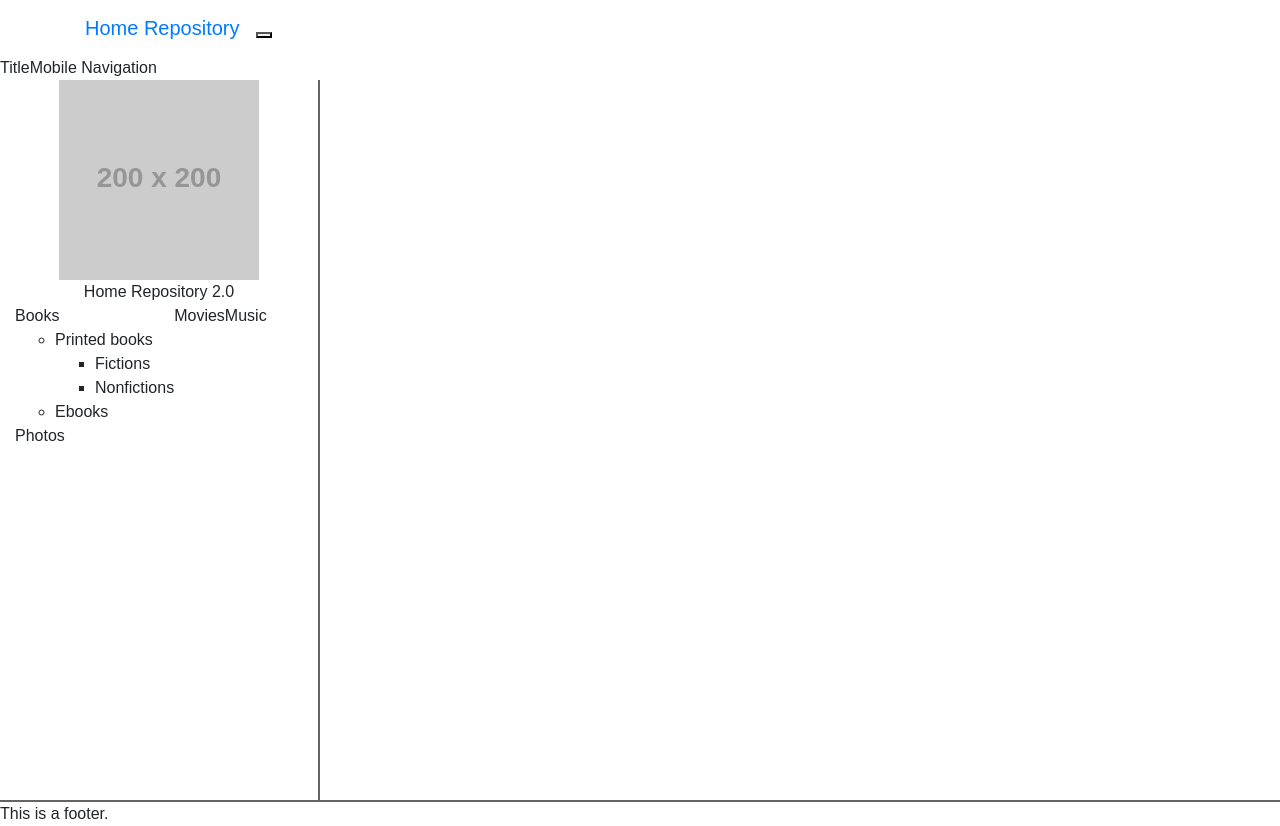
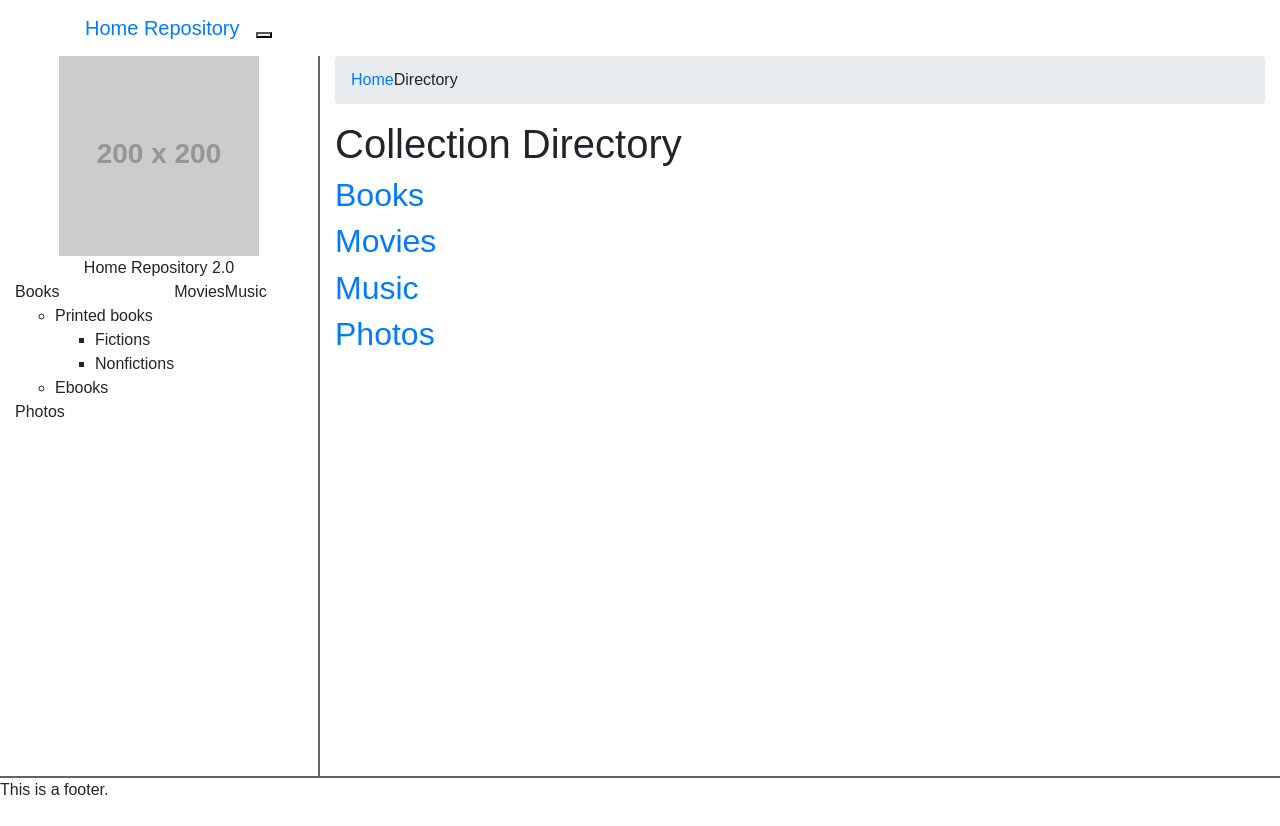
Before and after one commit to rorasa/homerepository, a React (Create React App) app in the folder client/: page /client/directory in a window 1280 px wide. After the commit the page ends 802 px from the top, so only its background shows below. Built offline with nearby package versions, Linux system fonts and the light colour scheme.

Commit message:
Change client base routh path to /client

```diff
--- a/client/src/App.js
+++ b/client/src/App.js
@@ -5,6 +5,7 @@ import { BrowserRouter as Router,
   Route, Link} from 'react-router-dom';
 
 import Navigation from './Navigation';
+import Login from './Login';
 import Collection from './Collection';
 import Directory from './Directory';
 import Sidebar from './Sidebar';
@@ -16,14 +17,6 @@ class App extends Component {
       <div className="App">
         <Navigation/>
         <Grid fluid>
-          <Row only='mobile' color='green'>
-            <Col xs={3} smHidden mdHidden lgHidden>
-              Title
-            </Col>
-            <Col xs={9} smHidden mdHidden lgHidden>
-              Mobile Navigation
-            </Col>
-          </Row>
           <Row>
             <Col className='App-sidebar' sm={3} xsHidden>
               <Sidebar/>
@@ -31,11 +24,12 @@ class App extends Component {
             <Col xs={12} sm={9}>
               <Router>
                 <div>
-                  <Route exact path="/" component={Sidebar}/>
-                  <Route exact path="/directory" component={Directory}/>
-                  <Route exact path="/new-entry" component={Sidebar}/>
-                  <Route path="/directory/:collectionName" component={Collection}/>
-                  <Route path="/entry/:entryId" component={Sidebar}/>
+                  <Route exact path="/" component={NA}/>
+                  <Route exact path="/client" component={Login}/>
+                  <Route exact path="/client/directory" component={Directory}/>
+                  <Route exact path="/client/new-entry" component={Sidebar}/>
+                  <Route path="/client/directory/:collectionName" component={Collection}/>
+                  <Route path="/client/entry/:entryId" component={Sidebar}/>
                 </div>
               </Router>
             </Col>
@@ -50,4 +44,13 @@ class App extends Component {
   }
 }
 
+const NA = () =>{
+  return (
+    <div>
+      <strong>Not Available</strong>
+      <p>This path is to be supplied by Express Server, which is not available</p>
+    </div>
+  );
+}
+
 export default App;
--- a/client/src/Category.js
+++ b/client/src/Category.js
@@ -15,8 +15,8 @@ class Category extends Component {
     return(
       <div>
         <Breadcrumb>
-          <Breadcrumb.Item href="/directory">Home</Breadcrumb.Item>
-          <Breadcrumb.Item href={"/directory/"+this.state.collectionName}>{this.state.collectionName}</Breadcrumb.Item>
+          <Breadcrumb.Item href="/client/directory">Home</Breadcrumb.Item>
+          <Breadcrumb.Item href={"/client/directory/"+this.state.collectionName}>{this.state.collectionName}</Breadcrumb.Item>
           <Breadcrumb.Item href="#" active>{this.state.categoryName}</Breadcrumb.Item>
         </Breadcrumb>
 
--- a/client/src/Collection.js
+++ b/client/src/Collection.js
@@ -36,7 +36,7 @@ class CollectionList extends Component {
     return (
       <div>
        <Breadcrumb>
-         <Breadcrumb.Item href="/directory">Home</Breadcrumb.Item>
+         <Breadcrumb.Item href="/client/directory">Home</Breadcrumb.Item>
          <Breadcrumb.Item href="#" active>{this.props.collectionName}</Breadcrumb.Item>
        </Breadcrumb>
 
--- a/client/src/Directory.js
+++ b/client/src/Directory.js
@@ -6,7 +6,7 @@ class Directory extends Component {
    return (
      <div>
       <Breadcrumb>
-        <Breadcrumb.Item href="/directory">Home</Breadcrumb.Item>
+        <Breadcrumb.Item href="/client/directory">Home</Breadcrumb.Item>
         <Breadcrumb.Item href="#" active>Directory</Breadcrumb.Item>
       </Breadcrumb>
       <DirectoryList/>
@@ -21,16 +21,16 @@ class DirectoryList extends Component {
       <div>
         <h1>Collection Directory</h1>
 
-        <a href="/directory/books">
+        <a href="/client/directory/books">
           <h2>Books</h2>
         </a>
-        <a href="/directory/movies">
+        <a href="/client/directory/movies">
           <h2>Movies</h2>
         </a>
-        <a href="/directory/music">
+        <a href="/client/directory/music">
           <h2>Music</h2>
         </a>
-        <a href="/directory/photos">
+        <a href="/client/directory/photos">
           <h2>Photos</h2>
         </a>
 
--- /dev/null
+++ b/client/src/Login.js
@@ -0,0 +1,14 @@
+import React, { Component } from 'react';
+
+class Login extends Component {
+  render(){
+    return (
+      <div>
+        <h1>Welcome to Home Repository</h1>
+        <p>Please login to enter.</p>
+      </div>
+    );
+  }
+}
+
+export default Login;
--- a/client/src/Navigation.js
+++ b/client/src/Navigation.js
@@ -8,16 +8,16 @@ import { Nav, NavItem, Navbar,
         <Navbar collapseOnSelect>
           <Navbar.Header>
             <Navbar.Brand>
-              <a href="/">Home Repository</a>
+              <a href="/client">Home Repository</a>
             </Navbar.Brand>
             <Navbar.Toggle/>
           </Navbar.Header>
           <Navbar.Collapse>
             <Nav>
-              <NavItem eventKey={1} href="/directory">
+              <NavItem eventKey={1} href="/client/directory">
                 Directory
               </NavItem>
-              <NavItem eventKey={2} href="/new-entry">
+              <NavItem eventKey={2} href="/client/new-entry">
                 Submit new entry
               </NavItem>
             </Nav>
```
